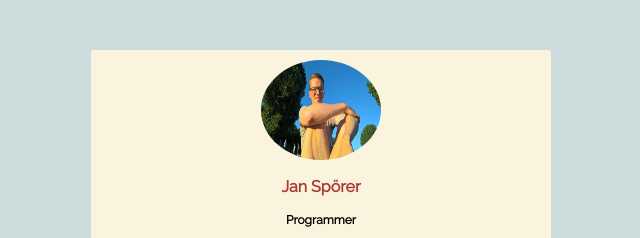
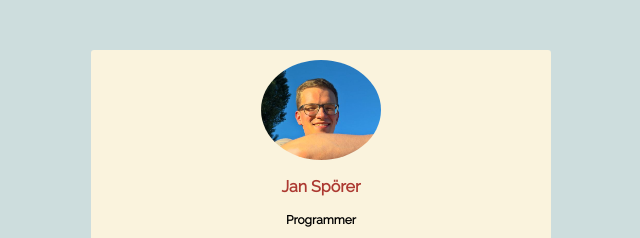
Before and after one commit to janspoerer/profile, a plain HTML site: page index.html in a window 1280 px wide. Shown: the top 238 px of the page, without its empty margins (319-959 px from the left). Drawn offline with nearby package versions, Linux system fonts and the light colour scheme.

Commit message:
Updated picture

```diff
--- a/index.html
+++ b/index.html
@@ -10,7 +10,7 @@
     <body>
       <div class="container">
         <div class="card">
-          <img src="images/myself.jpeg" class="img-portrait">
+          <img src="images/myself.png" class="img-portrait">
           <h1>Jan Spörer</h1>
           <h2>Programmer</h2>
           <p>Description of myself</p>
```
Also changed, not shown: images/myself.jpeg (deleted), images/myself.png (added).
